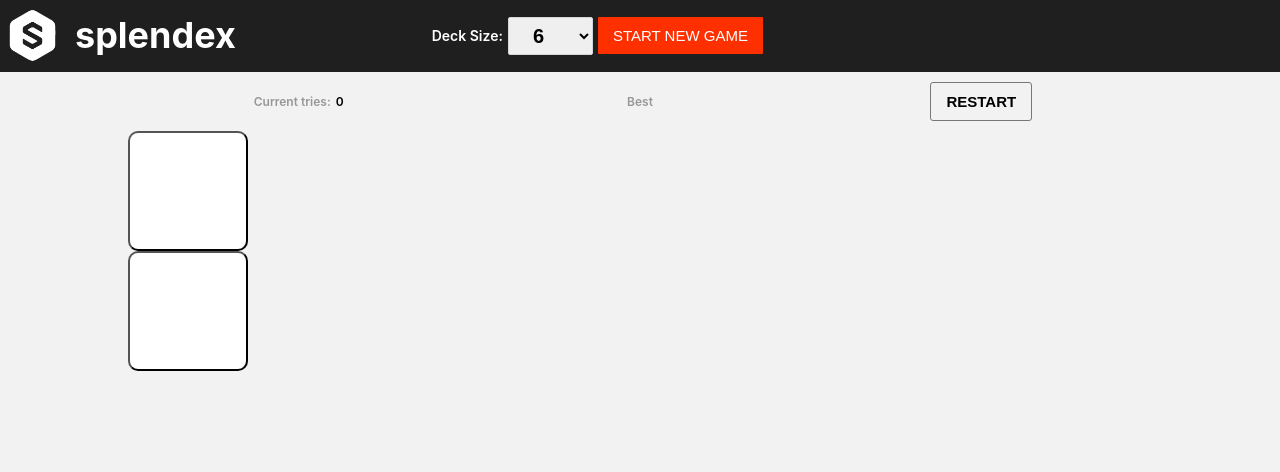
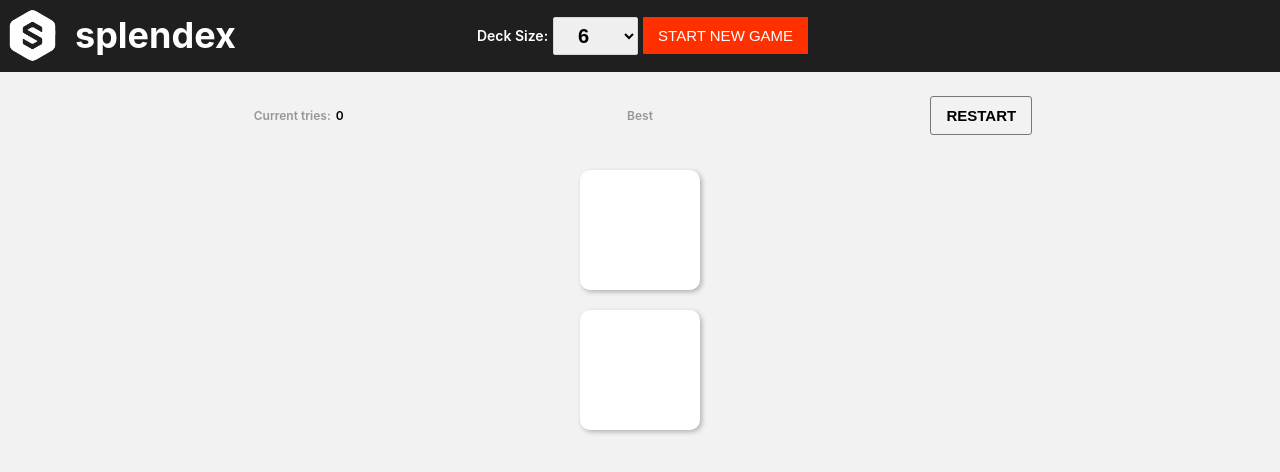
Before and after one commit to swiss1111/card-matching-game, a Next.js app: page /1 in a window 1280 px wide. Shown: the top 472 px of the page. Built offline with nearby package versions, Linux system fonts and the light colour scheme.

Commit message:
card flip animation

```diff
--- a/components/card/card.module.css
+++ b/components/card/card.module.css
@@ -1,9 +1,10 @@
 .card {
     width: 120px;
     height: 120px;
-    padding: 10px;
+    padding: 0;
     border-radius: 10px;
-    background-color: white;
+    margin: 10px;
+    border: 0;
 }
 
 .cardHidden {
@@ -17,3 +18,39 @@
 .cardFound {
 
 }
+
+
+.flipCardInner {
+    position: relative;
+    width: 100%;
+    height: 100%;
+    text-align: center;
+    transition: transform 0.6s;
+    transform-style: preserve-3d;
+    background-color: white;
+    box-shadow: 2px 2px 5px #b2b2b2;
+    border-radius: 10px;
+    padding: 0;
+}
+
+.card.cardSelected .flipCardInner, .card.cardFound .flipCardInner {
+    transform: rotateY(180deg);
+}
+
+.flipCardFront, .flipCardBack {
+    position: absolute;
+    padding: 10px;
+    width: 100%;
+    height: 100%;
+    -webkit-backface-visibility: hidden;
+    backface-visibility: hidden;
+}
+
+.flipCardFront {
+
+}
+
+.flipCardBack {
+    color: white;
+    transform: rotateY(180deg);
+}
--- a/components/card/card.tsx
+++ b/components/card/card.tsx
@@ -12,15 +12,20 @@ export default function Card({onClick, card}: CardProps) {
                     onClick(card)
                 }
             }}>
-            {
-                card.condition !== "hidden" && (<Image
-                    width={100}
-                    height={100}
-                    className={styles.headerLogo}
-                    src={card.image}
-                    alt={card.image}
-                />)
-            }
+            <div className={styles.flipCardInner}>
+                <div className={styles.flipCardFront}>
+
+                </div>
+                <div className={styles.flipCardBack}>
+                    <Image
+                        width={100}
+                        height={100}
+                        className={styles.headerLogo}
+                        src={card.image}
+                        alt={card.image}
+                    />
+                </div>
+            </div>
         </button>
     )
 }
--- a/components/gameTable/gameTable.module.css
+++ b/components/gameTable/gameTable.module.css
@@ -6,6 +6,7 @@
 .controlPanel {
     display: flex;
     margin: 10px 0;
+    height: 68px;
 }
 
 .leftSection {
@@ -60,6 +61,13 @@
     text-transform: uppercase;
 }
 
+.table {
+    margin: 5px 0;
+    display: flex;
+    flex-direction: column;
+    align-items: center;
+}
+
 .row {
     display: flex;
 }
--- a/styles/game.module.css
+++ b/styles/game.module.css
@@ -1,6 +1,7 @@
 .centerSectionContainer {
     display: flex;
     align-items: center;
+    justify-content: center;
     height: 100%;
 }
 
```
